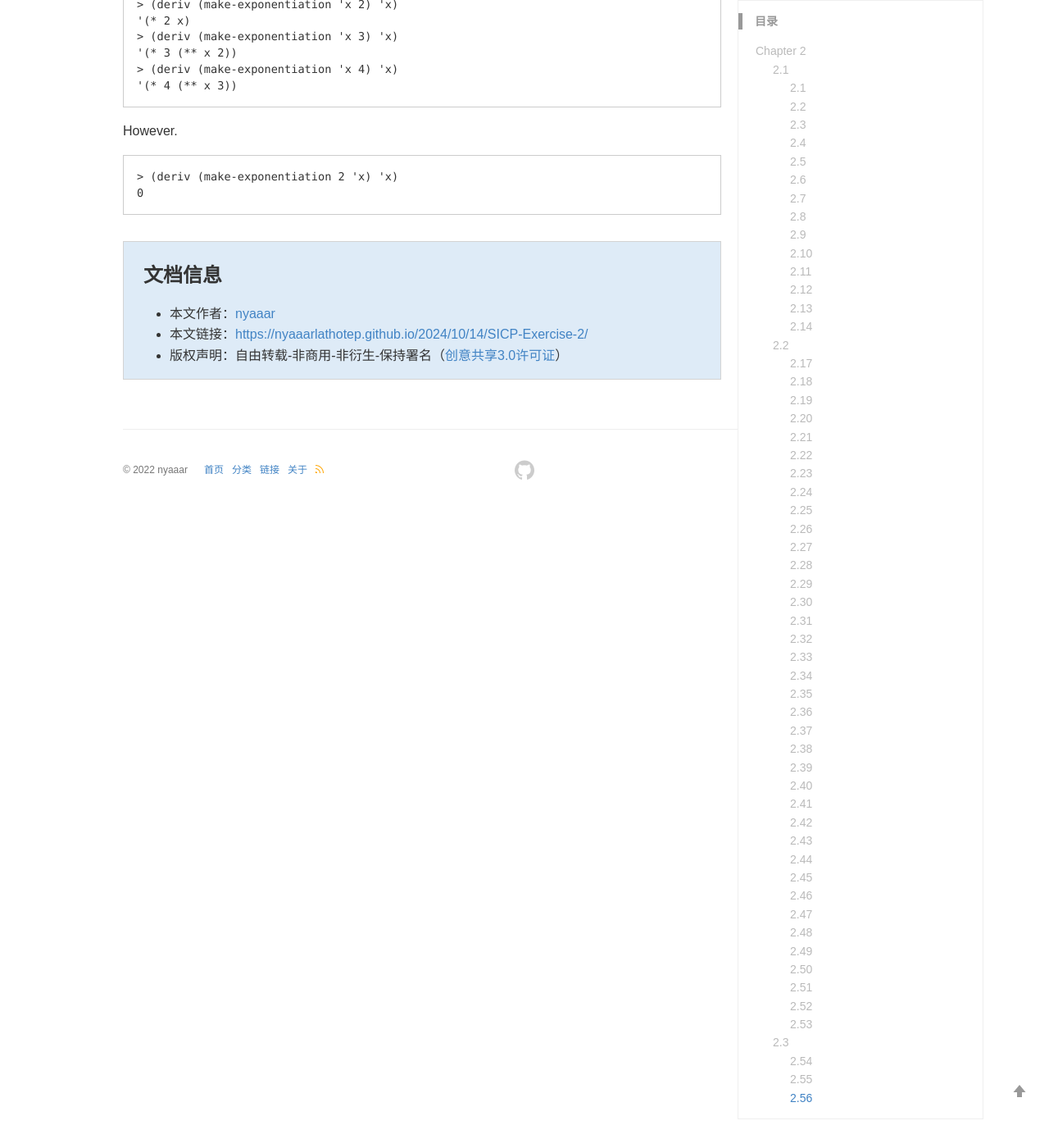
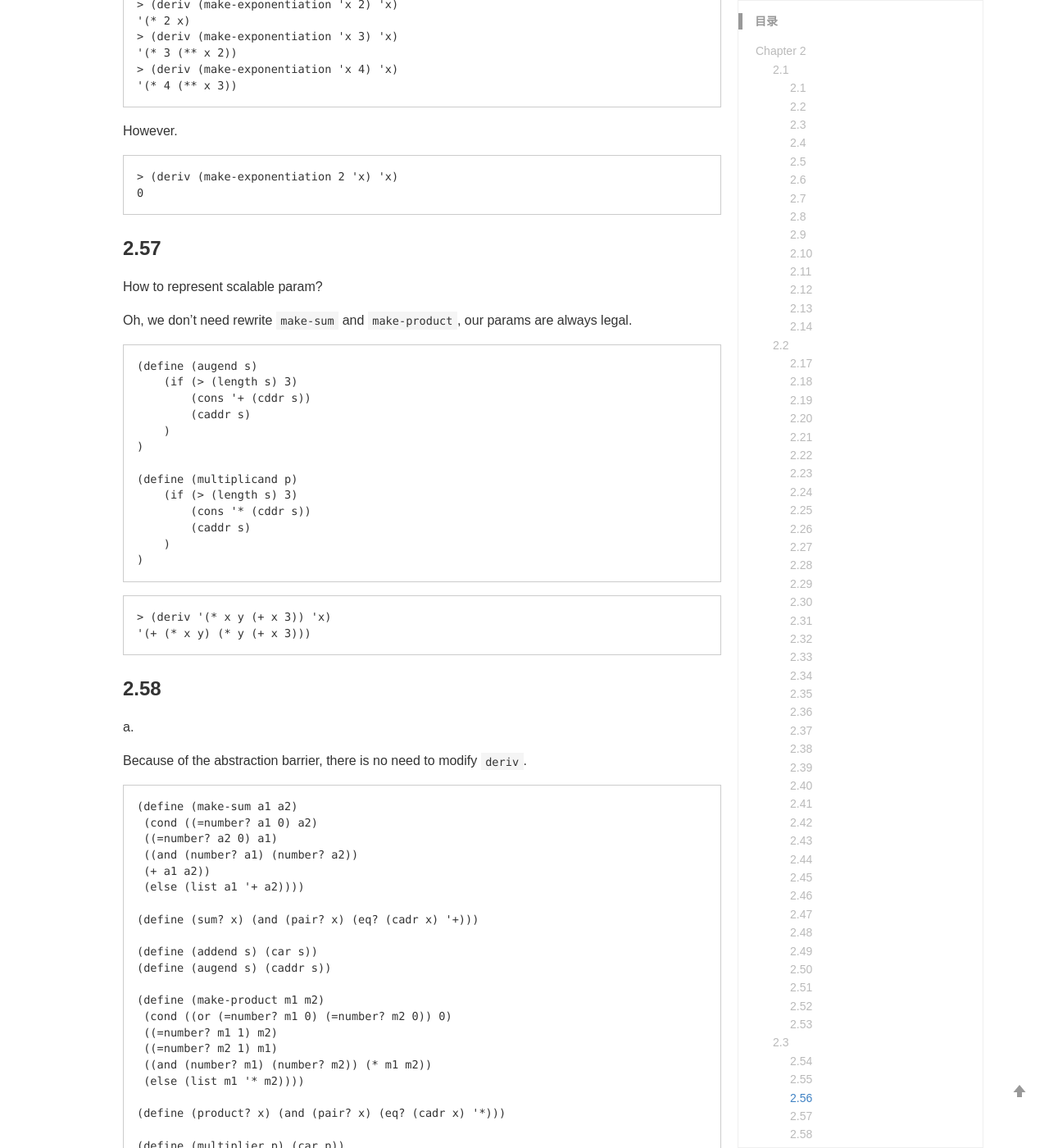
Before and after one commit to nyaaarlathotep/nyaaarlathotep.github.io, a Jekyll site: the page built from _posts/2024-10-14- SICP Exercise 2.md, in a window 1280 px wide and 1400 px high, scrolled down 31289 px. Shown: the whole window at 82% size. Built offline with Jekyll 4.4.1, drawn with Linux system fonts in a browser that asks for light colours; comment, search, counter and statistics services are not loaded; a style sheet for code colours, icons or effects is not loaded; some of the changed text lies outside the part shown.

Commit message:
Update 2024-10-14- SICP Exercise 2.md

````diff
--- a/_posts/2024-10-14- SICP Exercise 2.md
+++ b/_posts/2024-10-14- SICP Exercise 2.md
@@ -1523,3 +1523,71 @@ However.
 > (deriv (make-exponentiation 2 'x) 'x)
 0
 ```
+
+### 2.57
+
+How to represent scalable param?
+
+Oh, we don't need rewrite `make-sum` and `make-product`, our params are always legal.
+
+```
+(define (augend s)
+    (if (> (length s) 3)
+        (cons '+ (cddr s))
+        (caddr s)
+    )
+)
+
+(define (multiplicand p)
+    (if (> (length s) 3)
+        (cons '* (cddr s))
+        (caddr s)
+    )
+)
+```
+
+```
+> (deriv '(* x y (+ x 3)) 'x)
+'(+ (* x y) (* y (+ x 3)))
+```
+
+### 2.58
+
+a.
+
+Because of the abstraction barrier, there is no need to modify `deriv`.
+
+```
+(define (make-sum a1 a2)
+ (cond ((=number? a1 0) a2)
+ ((=number? a2 0) a1)
+ ((and (number? a1) (number? a2))
+ (+ a1 a2))
+ (else (list a1 '+ a2))))
+
+(define (sum? x) (and (pair? x) (eq? (cadr x) '+)))
+
+(define (addend s) (car s))
+(define (augend s) (caddr s))
+
+(define (make-product m1 m2)
+ (cond ((or (=number? m1 0) (=number? m2 0)) 0)
+ ((=number? m1 1) m2)
+ ((=number? m2 1) m1)
+ ((and (number? m1) (number? m2)) (* m1 m2))
+ (else (list m1 '* m2))))
+
+(define (product? x) (and (pair? x) (eq? (cadr x) '*)))
+
+(define (multiplier p) (car p))
+(define (multiplicand p) (caddr p))
+```
+
+```
+> (deriv '(x + (3 * (x + ( y + 2 )))) 'x)
+4
+```
+
+b.
+
+We need more bracket. We need context to know if we could execute the numbers so far.
````
